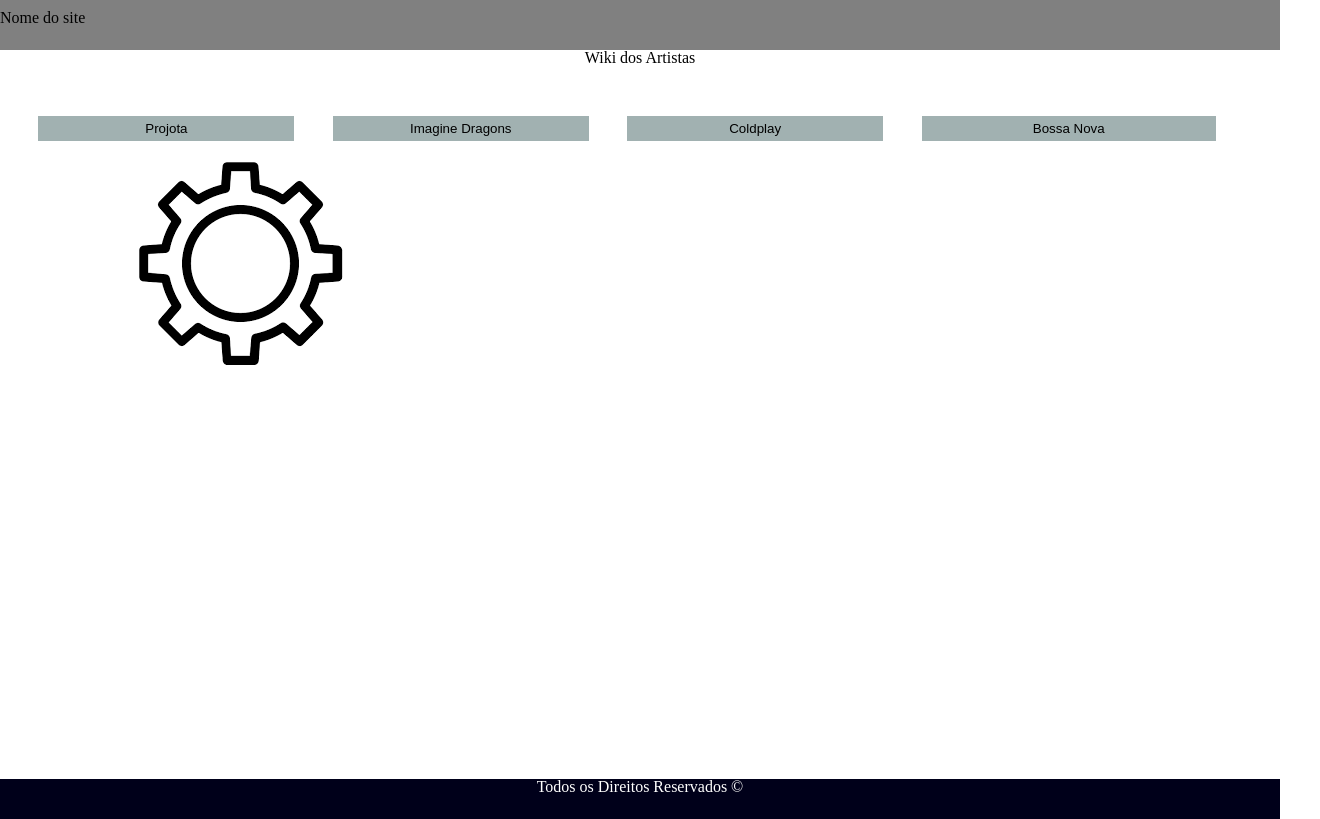
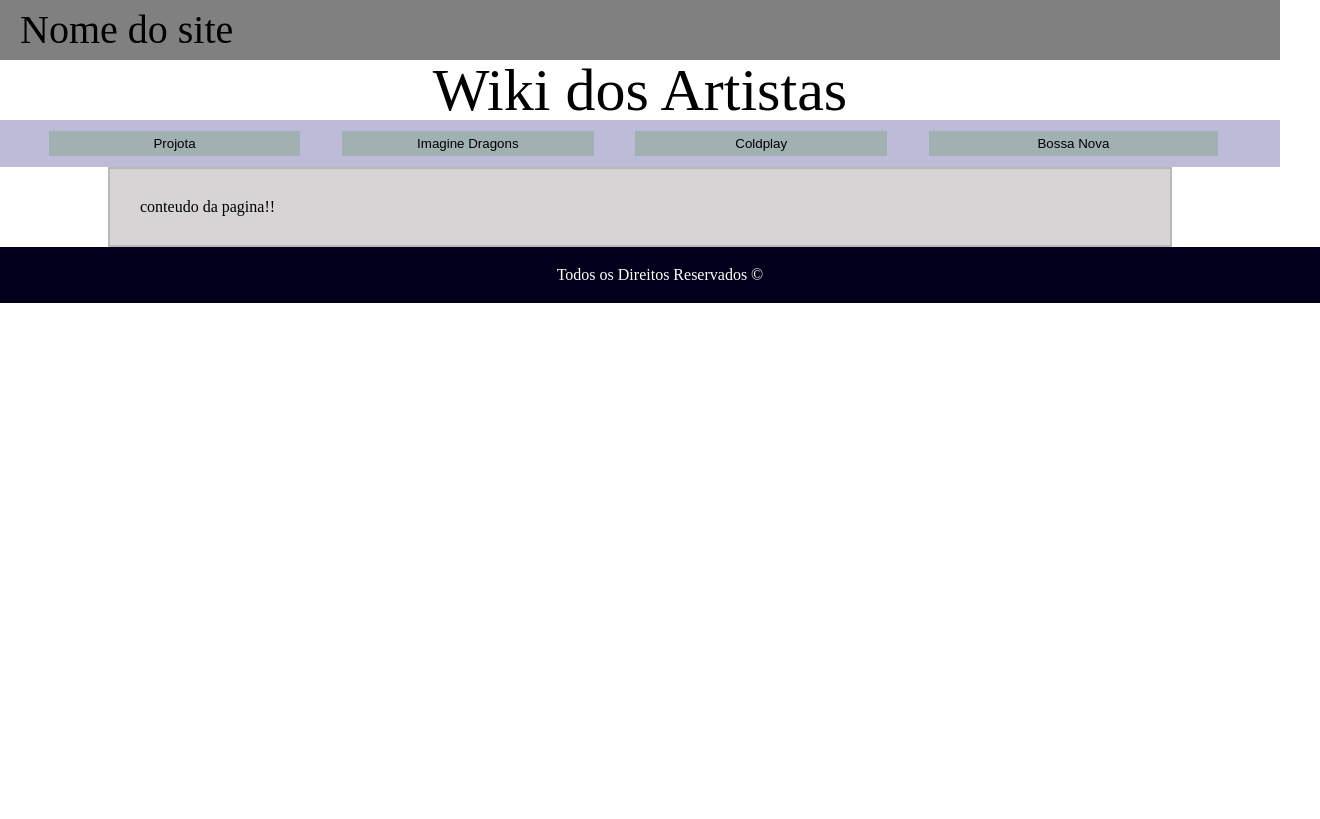
Before and after one commit to ProjetoWeb12/WebSiteMusica, a plain HTML site: page html/index.html in a window 1280 px wide. Shown: the whole page, 1320 px wide, since content can reach past the window. Drawn offline with Linux system fonts and the light colour scheme.

Commit message:
segundo commit

```diff
--- a/css/style1.css
+++ b/css/style1.css
@@ -1,20 +1,27 @@
+/*
 *{
 	padding: 0;
 	margin: 0;
 }
-
+*/
 header{
 	width: 100%;
 	height: 50px;
-	background-color: grey;
+
 }
-header h3{
-	padding-top: 10px;
+.Titulo{
+    font-size: 40px;
+    background-color: grey;
+    padding: 10px 5px 10px 20px;
+}
+.Wiki{
+    padding-top: 10px;
+    font-size: 60px;
+
 }
 
 .button{
-	margin-top: 50px;
-	float: left;
+
 	height: 25px;
 	width: 20%;
     margin-left: 3%;
@@ -29,17 +36,22 @@
 .button:nth-child(4){
 	width: 23%;
 }
+#BarraMenu{
 
-footer{
-	padding-top: 10px;
-	height: 40px;
+    background: rgba(150, 150, 194, 0.637);
+    padding: 11px;
+
+}
+
+.rodape{
+    padding: 20px ;
 	width: 100%;
 	background-color: #00001a;
 	color: white;
 	text-align: center;
 }
 
-.music{
+.music{/* configurando a imagem*/
 	margin-top: 10px;
 	margin-left: 10%;
 	margin-right: 10%;
@@ -48,6 +60,16 @@
     width: auto;
     height: auto;
 
+
+}
+.corpoDaPagina{
+
+    background: rgb(214, 212, 212);
+    width: 1000px;
+    margin: auto;
+    padding: 30px;
+    border: 2px solid rgb(185, 185, 185);
+
 }
 footer{
     clear: both;
--- a/html/index.html
+++ b/html/index.html
@@ -9,22 +9,30 @@
 <body>
     <div class="invelope"> <!--classe atual não vai ter nenhuma função por enquanto edit Ewerton-->
         <header>
-            <h3>Nome do site</h3>
+            <h3 class="Titulo">Nome do site</h3>
         </header>
 
-            <h1 style="text-align: center">Wiki dos Artistas</h1>
+            <h1 class="Wiki" style="text-align: center">Wiki dos Artistas</h1>
 
-            <div style="margin-bottom: 400px;">
+            <div id="BarraMenu">
                 <button class="button" type="button">Projota</button>
                 <button class="button" type="button">Imagine Dragons</button>
                 <button class="button" type="button">Coldplay</button>
                 <button class="button" type="button">Bossa Nova</button>
 
-                <img class="music" src="../img/imgExemplo.png">
+               <!-- <img class="music" src="../img/imgExemplo.png">-->
 
             </div>
+
+            <article class="corpoDaPagina">
+
+                <p>
+                    conteudo da pagina!!
+
+                </p>
+            </article>
     </div>
-        <footer>
+        <footer class="rodape">
             <p>Todos os Direitos Reservados &copy;</p>
         </footer>
 
```
